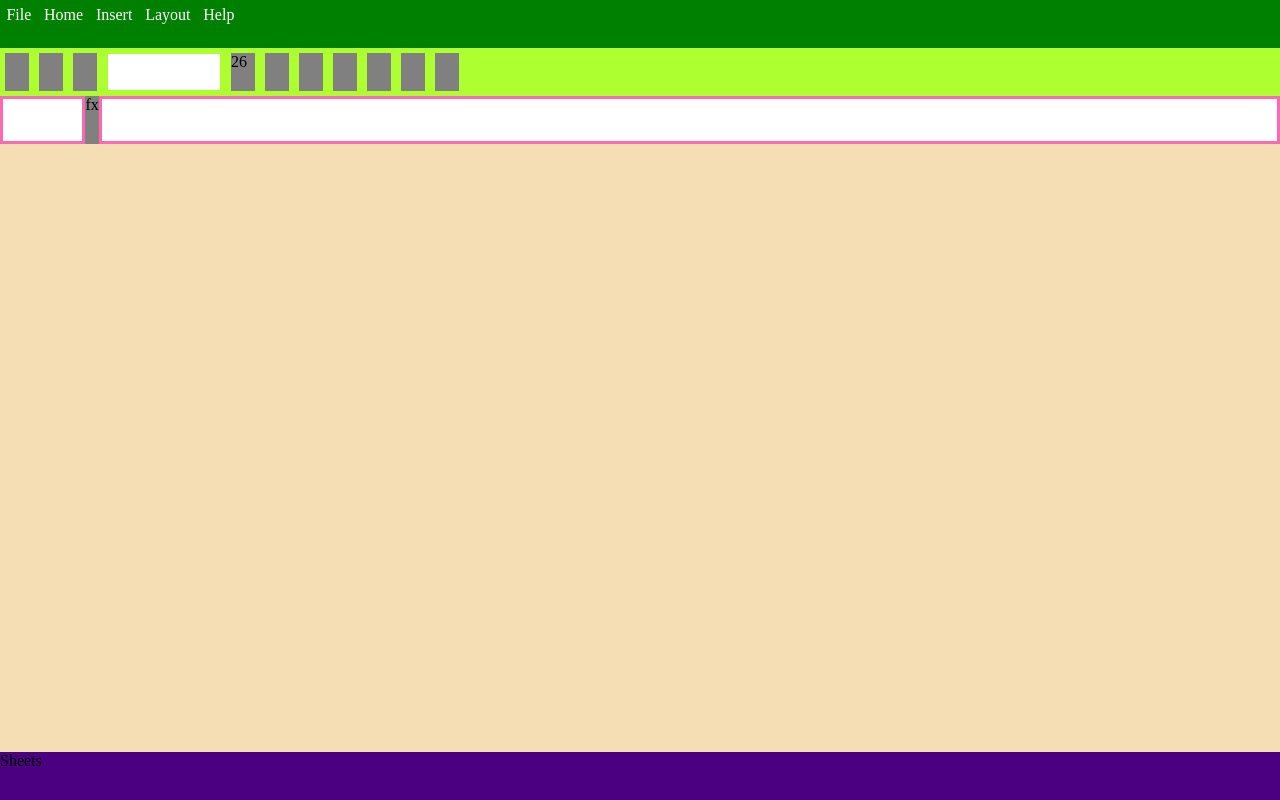
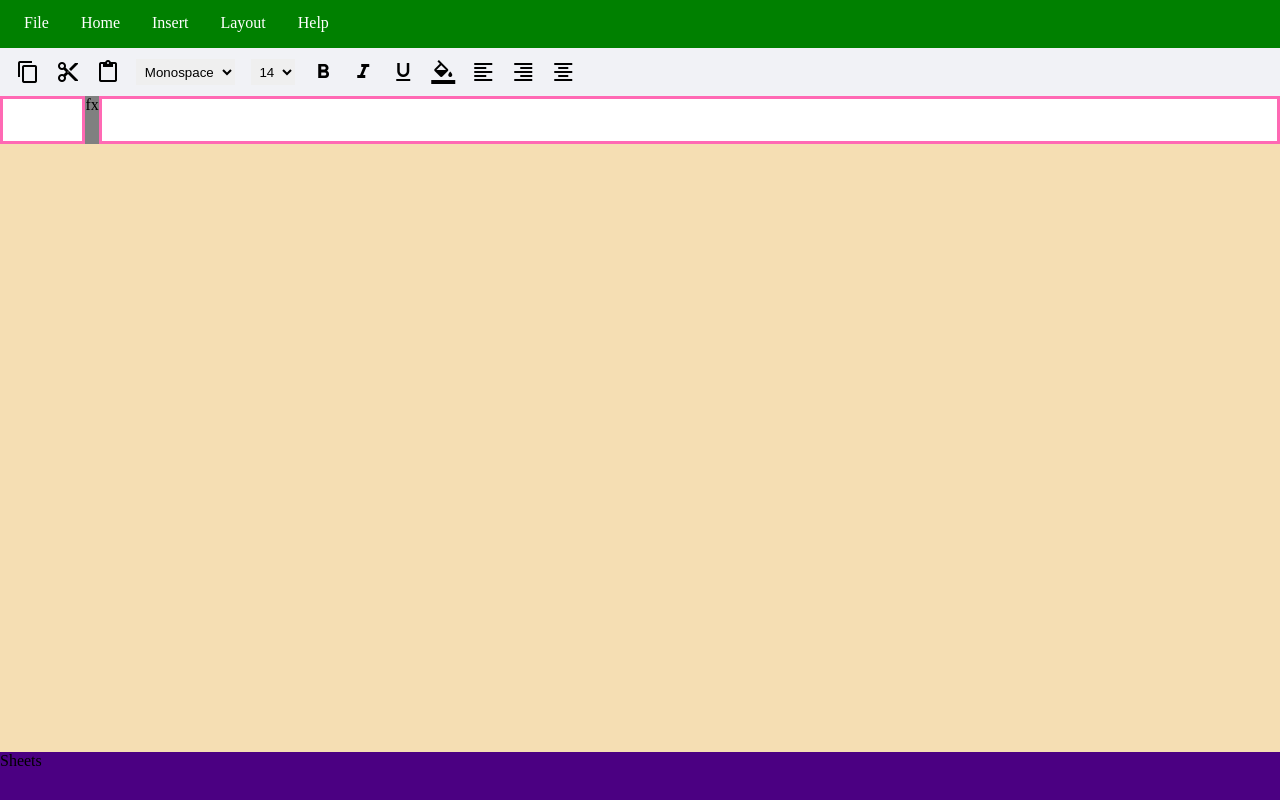
Before and after one commit to Shubhcs01/MsExcelClone, a website: page index.html in a window 1280 px wide. Drawn offline with Linux system fonts and the light colour scheme.

Commit message:
page-action and cell-prop bar structured

```diff
--- a/index.html
+++ b/index.html
@@ -6,27 +6,62 @@
     <meta http-equiv="X-UA-Compatible" content="ie=edge" />
     <title>MY EXCEL</title>
     <link rel="stylesheet" href="style.css" />
+    <link
+      rel="stylesheet"
+      href="https://fonts.googleapis.com/icon?family=Material+Icons"
+    />
   </head>
   <body>
     <div class="page-action-cont">
-      <div class="home">File</div>
-      <div class="home">Home</div>
-      <div class="home">Insert</div>
-      <div class="home">Layout</div>
-      <div class="home">Help</div>
+      <div class="page-action">File</div>
+      <div class="page-action">Home</div>
+      <div class="page-action">Insert</div>
+      <div class="page-action">Layout</div>
+      <div class="page-action">Help</div>
     </div>
     <div class="cell-prop-cont">
-      <div class="cell-icon"></div>
-      <div class="cell-icon"></div>
-      <div class="cell-icon"></div>
-      <div class="font"></div>
-      <div class="font-size">26</div>
-      <div class="cell-icon"></div>
-      <div class="cell-icon"></div>
-      <div class="cell-icon"></div>
-      <div class="cell-icon"></div>
-      <div class="cell-icon"></div>
-      <div class="cell-icon"></div>
+      <span class="material-icons">
+        content_copy
+      </span>
+      <span class="material-icons">
+        content_cut
+      </span>
+      <span class="material-icons">
+        content_paste
+      </span>
+      <select class="font-family-prop">
+        <option value="monospace">Monospace</option>
+        <option value="sans-serif">Sans-Serif</option>
+        <option value="serif">Serif</option>
+        <option value="fantasy">Fantasy</option>
+      </select>
+      <select class="font-size-prop">
+        <option value="14">14</option>
+        <option value="16">16</option>
+        <option value="18">18</option>
+        <option value="20">20</option>
+      </select>
+      <span class="material-icons">
+        format_bold
+      </span>
+      <span class="material-icons">
+        format_italic
+      </span>
+      <span class="material-icons">
+        format_underlined
+      </span>
+      <span class="material-icons">
+        format_color_fill
+      </span>
+      <span class="material-icons">
+        format_align_left
+      </span>
+      <span class="material-icons">
+        format_align_right
+      </span>
+      <span class="material-icons">
+        format_align_center
+      </span>
     </div>
     <div class="address-bar-container">
       <div class="box-1"></div>
--- a/style.css
+++ b/style.css
@@ -12,13 +12,16 @@ body {
   height: 3rem;
   display: flex;
   justify-content: flex-start;
+  align-items: flex-end;
+  padding-left: 0.5rem;
 }
 
 .cell-prop-cont {
-  background-color: greenyellow;
+  background-color: #f1f2f6;
   height: 3rem;
   display: flex;
-  justify-content: flex-start;
+  align-items: center;
+  padding: 1rem;
 }
 
 .address-bar-container {
@@ -38,22 +41,24 @@ body {
   height: 3rem;
 }
 
-.home {
+.page-action {
   color: white;
-  padding: 0.4rem;
+  margin: 1rem;
 }
 
-.cell-icon,
-.font-size {
-  background-color: grey;
-  width: 1.5rem;
-  margin: 5px;
+.cell-prop-cont > * {
+  display: inline-block;
+  margin-right: 1rem;
 }
 
-.font {
-  background-color: white;
-  width: 7rem;
-  margin: 6px;
+.cell-prop-cont > select {
+  outline: none;
+  border: 3px;
+}
+
+.font-family-prop,
+.font-size-prop {
+  padding: 0.3rem;
 }
 
 .box-1,
```
